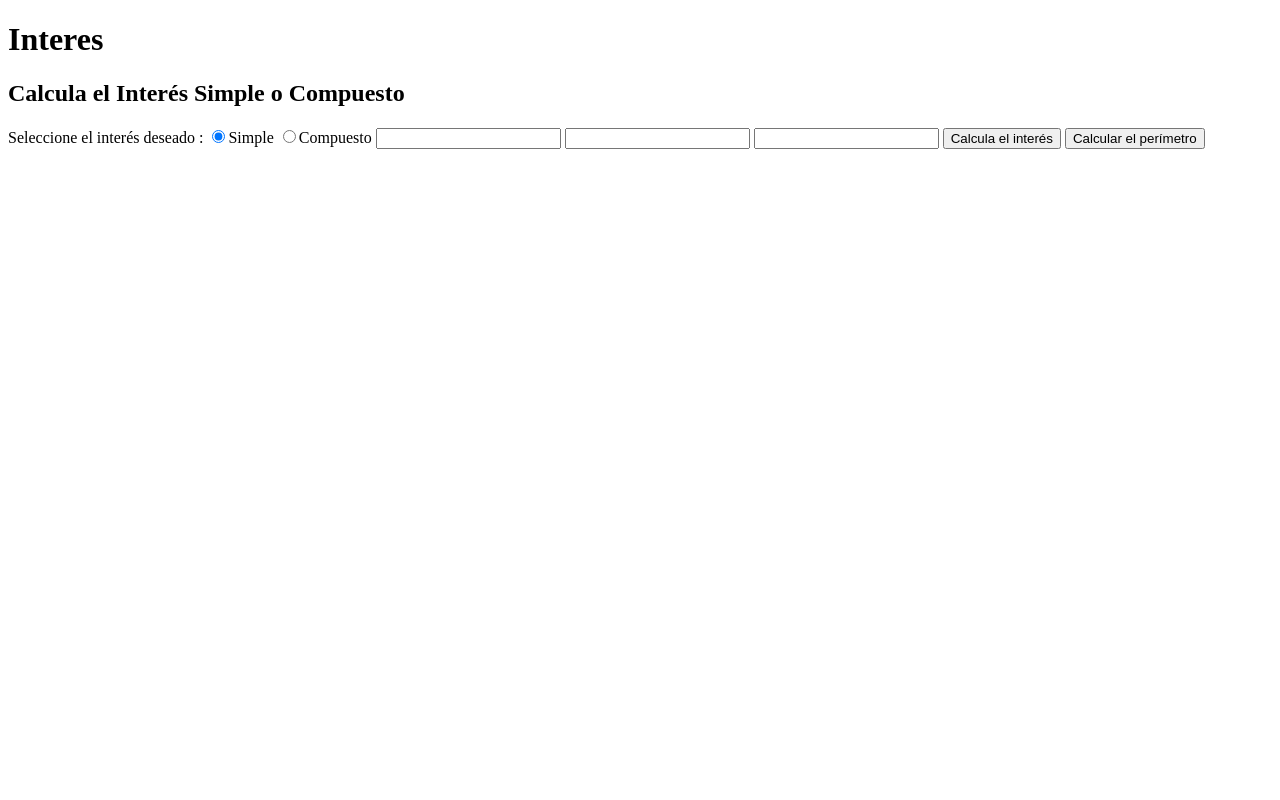
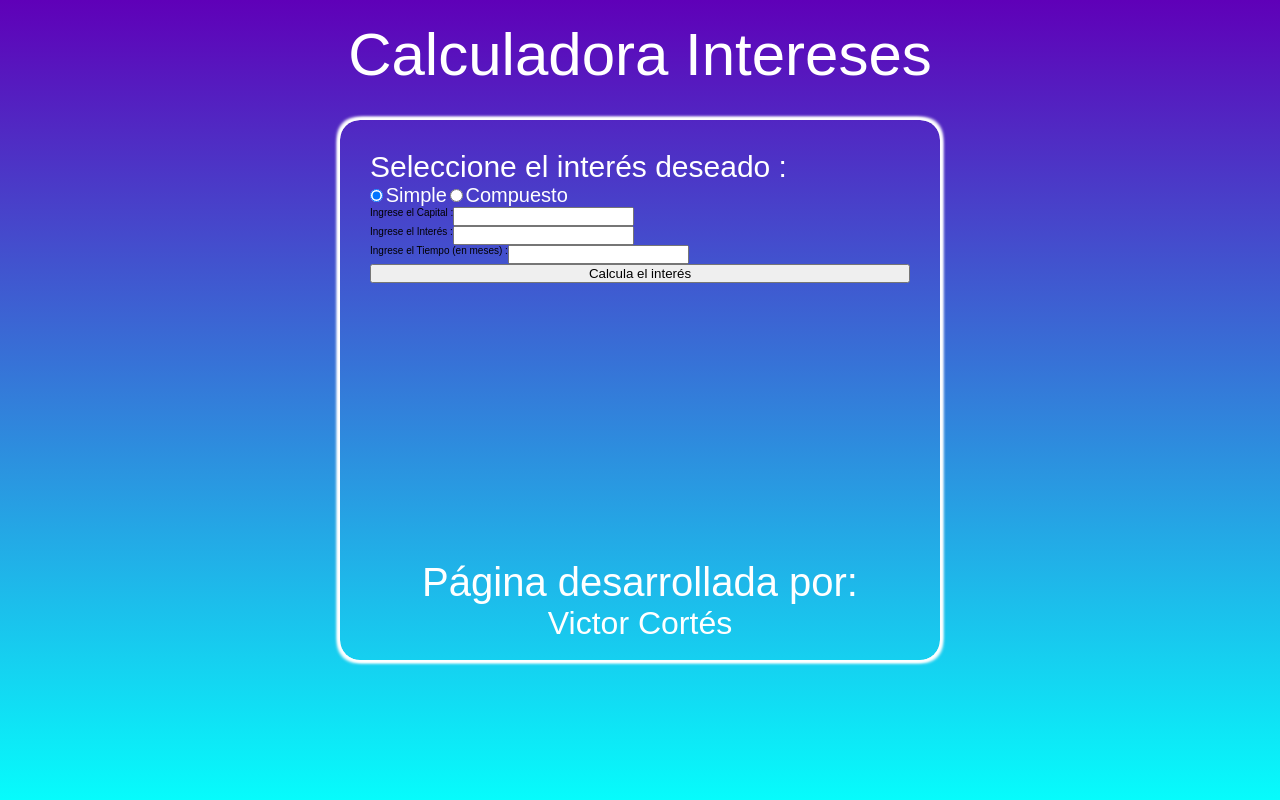
Before and after one commit to GGictor/Practicing-html-css-js-doing-a-calculator, a plain HTML site: page interes.html in a window 1280 px wide. Drawn offline with Linux system fonts and the light colour scheme.

Commit message:
Algunos arreglos en la ortografía y otros correspondientes a la interfaz de la zona de la calculadora de intereses (queda por terminar)

```diff
--- /dev/null
+++ b/css/interes.css
@@ -0,0 +1,103 @@
+* {
+    box-sizing: border-box;
+    margin: 0;
+    padding: 0;
+  }
+html {
+    font-size: 62.5%;
+    width: 100%;
+    height: 100%;
+}
+body{
+    background: linear-gradient(#5f00b8, #06fcfc);
+    width: 100%;
+    height: 100%;
+    font-family: 'Poppins', sans-serif;
+}
+
+.header {
+    width: 100%;
+    height: 8rem;
+}
+
+.title{
+    text-align: center;
+    padding: 2rem;
+    font-size: 6rem;
+    color: white;
+}
+.Container_principal_menu{
+    display: flex;
+    flex-direction: row;
+    flex-wrap: wrap;
+    justify-content: center;
+    padding: 4rem;
+}
+.principal_menu{
+    height: 54rem;
+    width: 60rem;
+    display: flex;
+    flex-direction: column;
+    padding: 3rem;
+    border-radius: 2rem;
+    box-shadow: 3px 3px 3px white, -3px -3px 3px white,
+    3px -3px 3px white, -3px 3px 3px white;
+    justify-content: center;
+}
+
+.inner_principal_menu{
+
+}
+
+.tipo_interes{
+    font-size: 3rem;
+    color: white;
+}
+.radio_button ~ span{
+    font-size: 2rem;
+    color: white;
+}
+
+.formulario_calculo {
+    width: 100%;
+    height: 100%;
+    display: flex;
+    flex-direction: column;
+}
+.values_container{
+    display: flex;
+    flex-direction: row;
+}
+
+.values{
+    display: flex;
+    flex-direction: column;
+}
+
+.footer {
+    position: fixed;
+    padding: 10px 10px 0px 10px;
+    bottom: 0;
+    width: 100%;
+    /* Height of the footer*/
+    height: 25rem;
+    background: transparent;
+}
+.container_footer {
+    margin: auto;
+
+}
+.desarrollador{
+    text-align: center;
+    display: flex;
+    flex-direction: column;
+
+}
+.desarrollador .title_developer {
+    font-size: 4rem;
+    color: white;
+}
+.desarrollador .name_developer {
+    font-size: 3.2rem;
+    color: white;
+}
--- a/interes.html
+++ b/interes.html
@@ -5,10 +5,61 @@
   <meta http-equiv="X-UA-Compatible" content="IE=edge">
   <meta name="viewport" content="width=device-width, initial-scale=1.0">
   <title>Cálculo de intereses</title>
+  <link rel="stylesheet" href="./css/interes.css" />
 </head>
 <body>
-  <h1>Interes</h1>
-  <section>
+  <div class="header" >
+    <div class = "title">
+      Calculadora Intereses
+    </div>
+  </div>
+  <div class = "Container_principal_menu">
+    <div class = "principal_menu">
+      <form class="formulario_calculo">
+        <label class="tipo_interes" for="TipoInteres">Seleccione el interés deseado : </label>
+        <div>
+          <input class = "radio_button" type="radio" name="tipoInteres" value="1" checked="checked">
+            <span>Simple</span>
+          </input>
+          <input class = "radio_button" type="radio" name="tipoInteres" value="0">
+            <span>Compuesto</span>
+          </input>
+        </div>
+        <div class="values">
+          <div class="values_container">
+            <p>Ingrese el Capital : </p>
+            <input id="Capital" type="number" />
+          </div>
+          <div class="values_container">
+            <p>Ingrese el Interés : </p>
+            <input id="Interes" type="number" />
+          </div>
+          <div class="values_container">
+            <p>Ingrese el Tiempo (en meses) : </p>
+            <input id="tiempo" type="number" />
+          </div>
+
+        </div>
+        <button type="button" onclick="calcularInteres()">
+          Calcula el interés
+        </button>
+        <p id="ResultP"></p>
+      </form>
+    </div>
+  </div>
+
+  <div class = "footer">
+    <div class="container_footer">
+      <div class = "desarrollador">
+        <p class="title_developer">Página desarrollada por:</p>
+        <p class = "name_developer">Victor Cortés</p>
+      </div>
+    </div>
+  </div>
+</body>
+</html>
+
+<!--   <section>
     <h2>Calcula el Interés Simple o Compuesto</h2>
     <form>
       <label for="TipoInteres">Seleccione el interés deseado : </label>
@@ -20,12 +71,10 @@
       <button type="button" onclick="calcularInteres()">
         Calcula el interés
       </button>
-      <button type="button" onclick="calcularPerimetroTriangulo()">
-        Calcular el perímetro
-      </button>
       <p id="ResultP"></p>
     </form>
   </section>
   <script src="./interes.js"></script>
 </body>
 </html>
+ -->
```
Also changed, not shown: index.html (+1 -1 lines), Finanzas.html (added).
